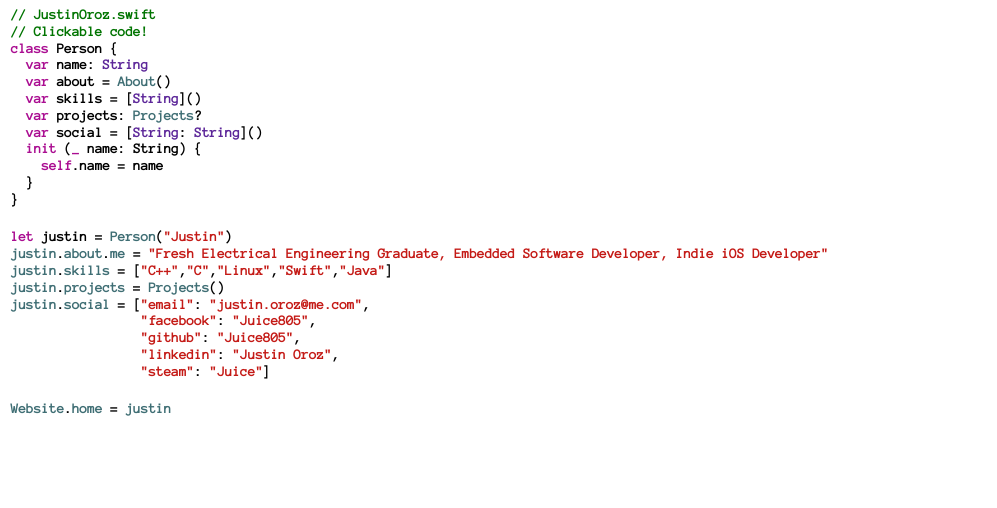
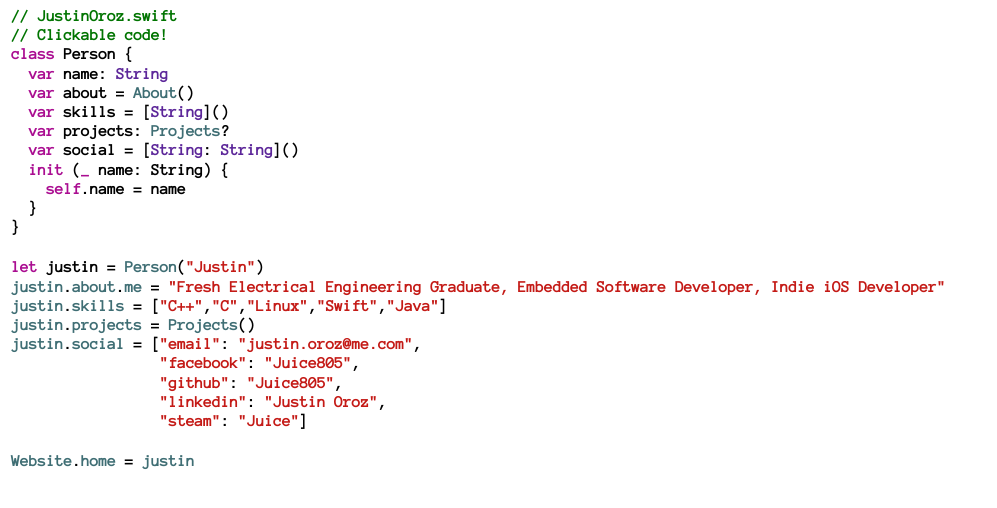
Before and after one commit to Juice805/juice805.github.io, a Jekyll site: the page built from index.html, in a window 1280 px wide. Shown: the top 508 px of the page, without its empty margins (0-997 px from the left). Built offline with Jekyll 4.4.1, drawn with Linux system fonts in a browser that asks for light colours; nearby versions of some CDN libraries.

Commit message:
16px font
Added margins on top and left

```diff
--- a/css/style.css
+++ b/css/style.css
@@ -1,10 +1,15 @@
 p {
 	font-family: 'Anonymous Pro', 'Consolas', monospace;
-	font-size: 14px;
+	font-size: 16px;
 	margin: 0.2em;
 	color: #000000;
 	white-space: pre;
 	font-weight: bold;
+}
+
+dev {
+    margin-left: 10px;
+    margin-top: 20px;
 }
 
 .key { /* Keyword */
```
